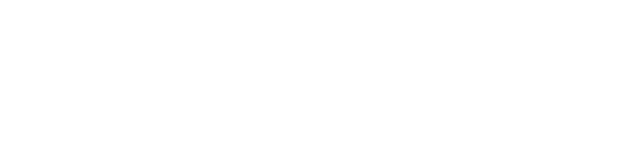
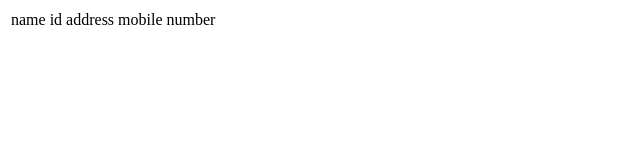
Before and after one commit to Sumesh921/HTMLForms, a plain HTML site: page index.html in a window 1280 px wide. Shown: the whole page, without its empty margins (0-640 px from the left). Drawn offline with Linux system fonts and the light colour scheme.

Commit message:
third commit

```diff
--- a/index.html
+++ b/index.html
@@ -1,11 +1,24 @@
 <!DOCTYPE html>
 <html lang="en">
 <head>
-    <meta charset="UTF-8">
-    <meta name="viewport" content="width=device-width, initial-scale=1.0">
-    <title>Document</title>
+
+    <title>Table </title>
 </head>
 <body>
+    <table>
+        <tr>
+            <td>name</td>
+            <td>id</td>
+            <td>address</td>
+            <td>mobile number</td>
+
+        </tr>
+        <tr>
+
+        </tr>
+
+
+    </table>
 
 </body>
 </html>
```
